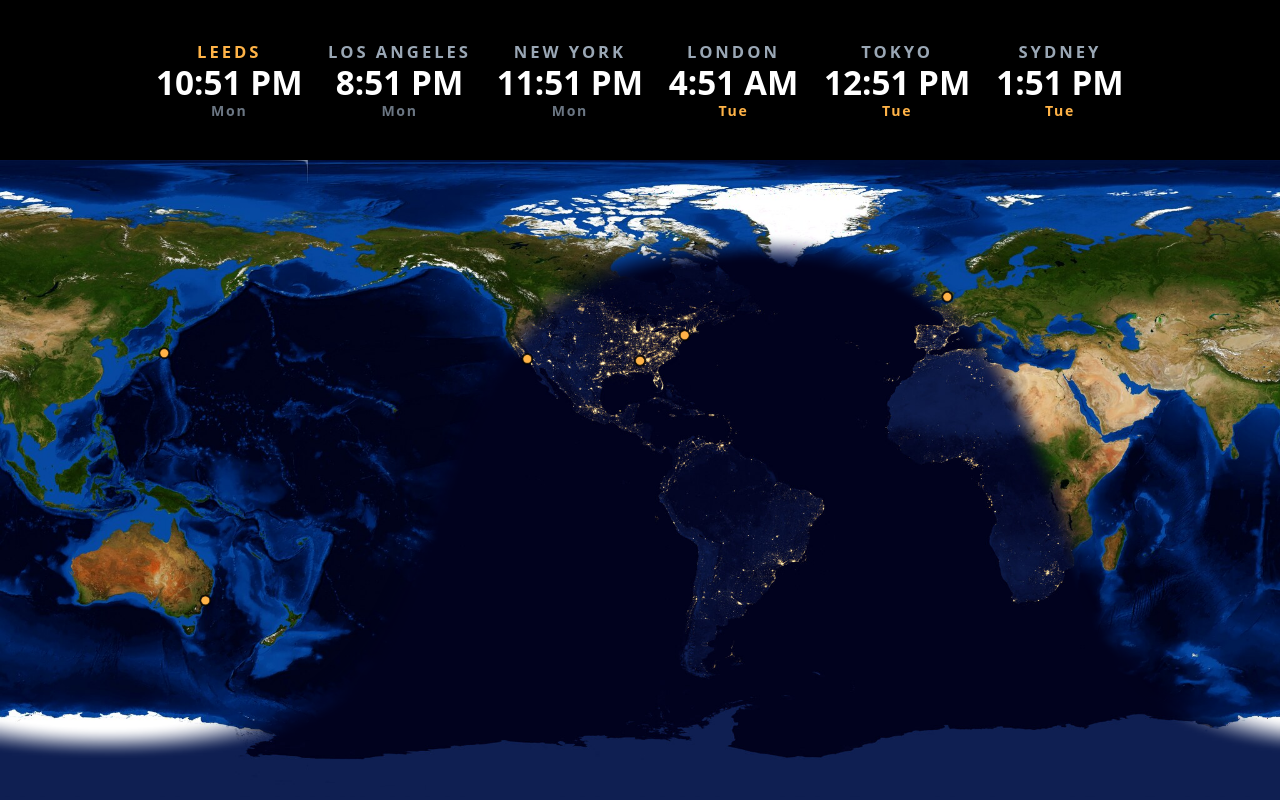
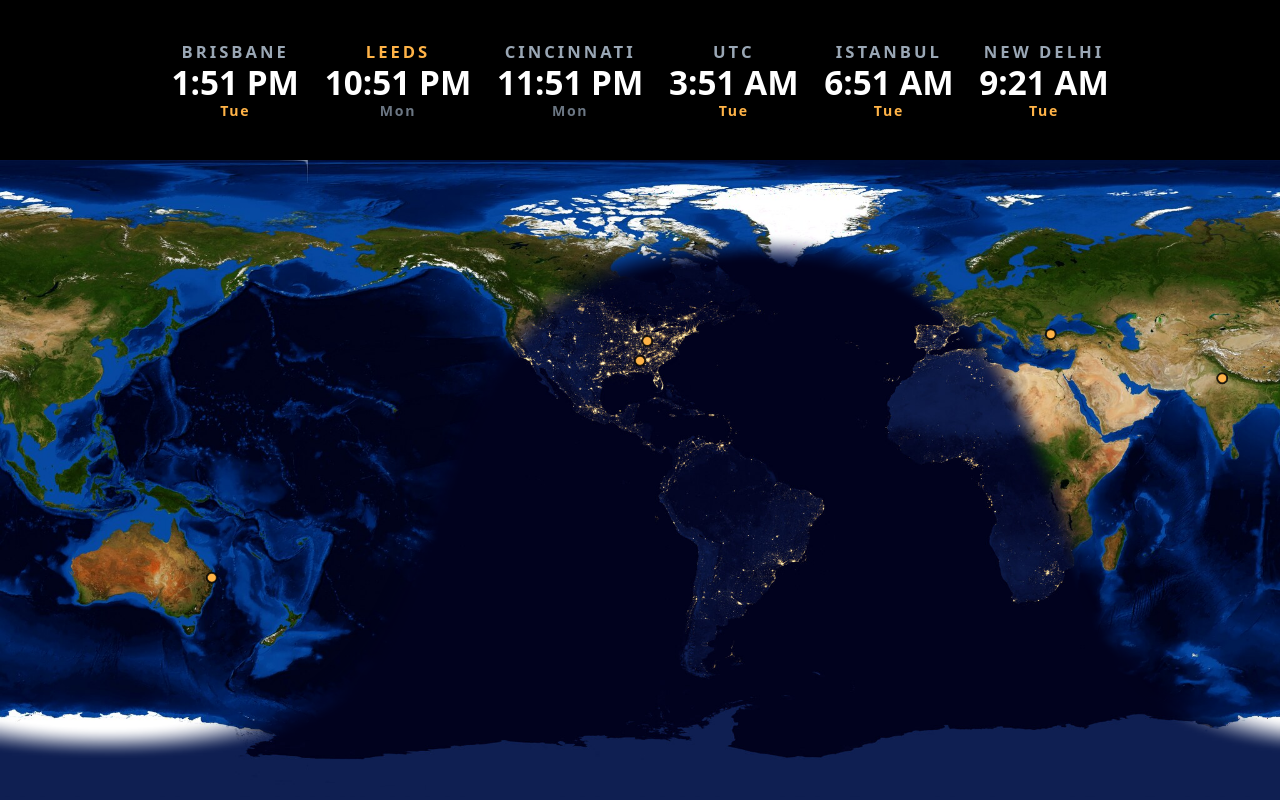
Before and after one commit to evanrkeller/chronomap, a website with bundled scripts: page index.html in a window 1280 px wide. Built offline with nearby package versions, Linux system fonts and the light colour scheme.

Commit message:
feat(scoreboard): curated city set with UTC, ordered west to east
config/cities.json now holds Brisbane, Leeds (home: true), Cincinnati,
Istanbul, and New Delhi, plus a coordinate-less UTC entry that gets a
scoreboard card but no marker. Cards sort by the map's left-edge
longitude (geo.mapOrder) so they roughly align with the markers below;
UTC slots in at the Greenwich meridian. The other-day highlight keys
off the home flag instead of array position.

Refs #19

Co-Authored-By: Claude Fable 5 <noreply@anthropic.com>

```diff
--- a/config/cities.json
+++ b/config/cities.json
@@ -1,8 +1,8 @@
 [
-  { "name": "Leeds", "lat": 33.5465, "lon": -86.5497, "tz": "America/Chicago" },
-  { "name": "Los Angeles", "lat": 34.0522, "lon": -118.2437, "tz": "America/Los_Angeles" },
-  { "name": "New York", "lat": 40.7128, "lon": -74.006, "tz": "America/New_York" },
-  { "name": "London", "lat": 51.5072, "lon": -0.1276, "tz": "Europe/London" },
-  { "name": "Tokyo", "lat": 35.6762, "lon": 139.6503, "tz": "Asia/Tokyo" },
-  { "name": "Sydney", "lat": -33.8688, "lon": 151.2093, "tz": "Australia/Sydney" }
+  { "name": "Brisbane", "lat": -27.4698, "lon": 153.0251, "tz": "Australia/Brisbane" },
+  { "name": "Leeds", "lat": 33.5465, "lon": -86.5497, "tz": "America/Chicago", "home": true },
+  { "name": "Cincinnati", "lat": 39.1031, "lon": -84.512, "tz": "America/New_York" },
+  { "name": "UTC", "tz": "UTC" },
+  { "name": "Istanbul", "lat": 41.0082, "lon": 28.9784, "tz": "Europe/Istanbul" },
+  { "name": "New Delhi", "lat": 28.6139, "lon": 77.209, "tz": "Asia/Kolkata" }
 ]
--- a/css/style.css
+++ b/css/style.css
@@ -84,6 +84,7 @@ body {
   color: #ffb347;
 }
 
+
 .city-tile.home .city-name {
   color: #ffb347;
 }
--- a/js/geo.js
+++ b/js/geo.js
@@ -10,6 +10,12 @@ function lonFromLeftEdge(longitude) {
 
 export function lonToX(longitude, mapWidth) {
   return (lonFromLeftEdge(longitude) / 360) * mapWidth;
+}
+
+// Sort key for laying scoreboard cards out west→east in the same order
+// their markers appear on the recentered map.
+export function mapOrder(longitude) {
+  return lonFromLeftEdge(longitude);
 }
 
 export function latToY(latitude, mapHeight) {
--- a/js/main.js
+++ b/js/main.js
@@ -1,4 +1,4 @@
-import { xToLon, yToLat } from './geo.js';
+import { xToLon, yToLat, mapOrder } from './geo.js';
 import { subsolarPoint, sinAltitude } from './solar.js';
 import { nightAlpha } from './terminator.js';
 import { drawMarkers } from './markers.js';
@@ -40,8 +40,7 @@ function loadImage(src) {
   });
 }
 
-function renderMask(date) {
-  const subsolar = subsolarPoint(date);
+function renderMask(subsolar) {
   const data = maskPixels.data;
   let offset = 0;
   for (let y = 0; y < MASK_HEIGHT; y += 1) {
@@ -59,7 +58,8 @@ function render(dayImage, nightImage) {
   const now = new Date();
   // Breadcrumb for remote debugging on the kiosk (chrome://inspect).
   console.log(`chronomap redraw ${now.toISOString()}`);
-  renderMask(now);
+  const subsolar = subsolarPoint(now);
+  renderMask(subsolar);
 
   // Night imagery, masked down to where the sun is below the horizon.
   nightContext.globalCompositeOperation = 'source-over';
@@ -81,9 +81,17 @@ function scheduleUpdates(dayImage, nightImage) {
 
 function buildScoreboard(cities) {
   const scoreboard = document.getElementById('scoreboard');
-  const tiles = cities.map((city, index) => {
+  const home = cities.find((city) => city.home) ?? cities[0];
+
+  // Cards run west→east in the same order the markers appear on the
+  // map; UTC (no coordinates) slots in at the Greenwich meridian.
+  const ordered = [...cities].sort(
+    (a, b) => mapOrder(a.lon ?? 0) - mapOrder(b.lon ?? 0),
+  );
+
+  const tiles = ordered.map((city) => {
     const tile = document.createElement('div');
-    tile.className = index === 0 ? 'city-tile home' : 'city-tile';
+    tile.className = city === home ? 'city-tile home' : 'city-tile';
 
     const name = document.createElement('div');
     name.className = 'city-name';
@@ -100,11 +108,9 @@ function buildScoreboard(cities) {
     return { city, tile, time, weekday };
   });
 
-  const homeTimezone = cities[0].tz;
-
   function updateClocks() {
     const now = new Date();
-    const homeDate = localDateKey(now, homeTimezone);
+    const homeDate = localDateKey(now, home.tz);
     for (const { city, tile, time, weekday } of tiles) {
       const formatted = formatCityTime(now, city.tz);
       time.textContent = formatted.time;
```
Also changed, not shown: test/cities.test.js (+21 -6 lines), test/geo.test.js (+8 -1 lines), CHANGELOG.md.
